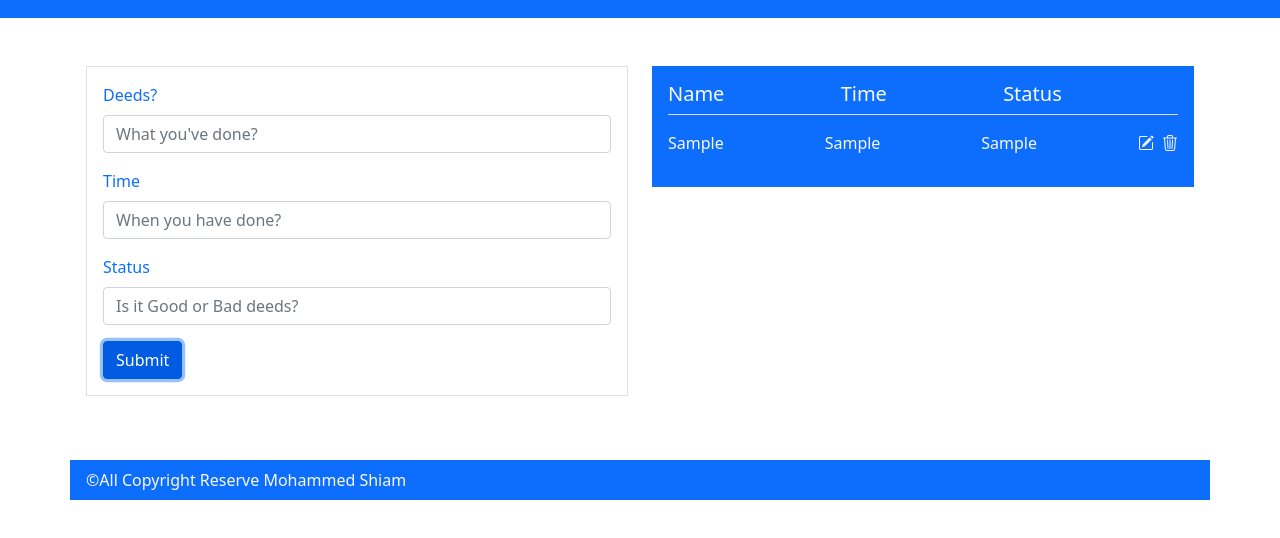
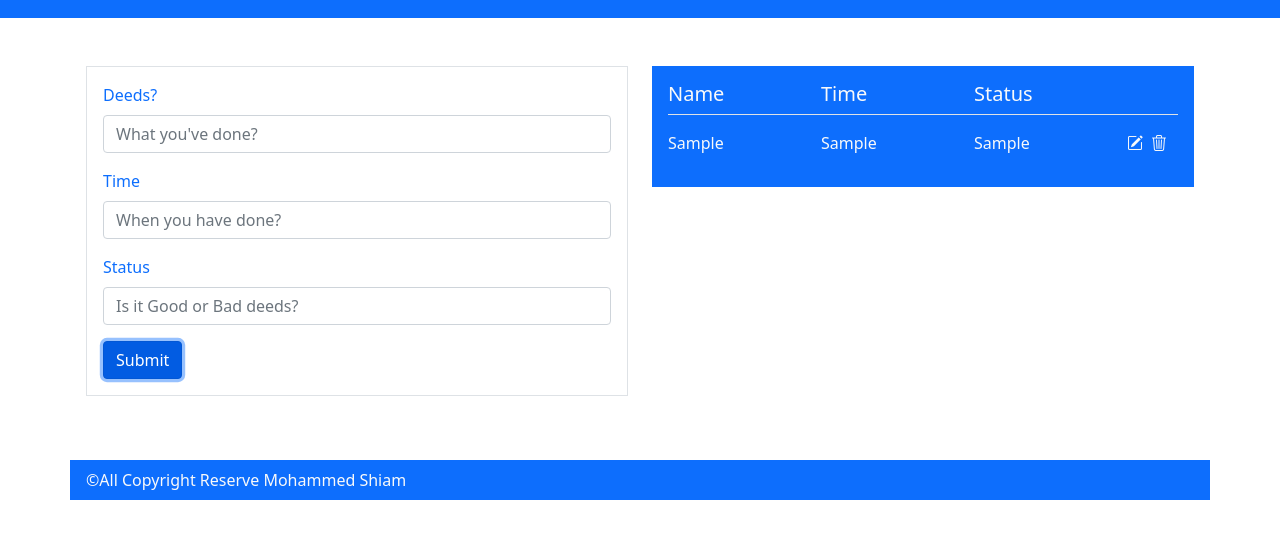
Before and after one commit to mohammedShiam/Deeds-List-Application, a plain HTML site: page index.html in a window 1280 px wide. Both pictures are taken after typing "Sample", "Sample", "Sample" into the empty fields and a click on the button "Submit". Shown: the part 70-608 px from the top of the page. Drawn offline with nearby package versions, Linux system fonts and the light colour scheme.

Commit message:
Fix Output layout

```diff
--- a/app.js
+++ b/app.js
@@ -32,8 +32,6 @@ class UI {
             }, 3000);
         } else {
 
-            // Display Block Deeds Section
-            this.output.classList.remove('d-none')
 
 
             // remove input value
@@ -99,11 +97,11 @@ class UI {
 
         const div = document.createElement('div')
         div.innerHTML =
-            `<div class="col-12 d-flex justify-content-between">
-            <p class="text-light">${deeds.name}</p>
-            <p class="text-light">${deeds.time}</p>
-            <p class="text-light">${deeds.status}</p>
-            <div class="d-flex">
+            `<div class="col-12 d-flex w-100">
+            <p class="text-light w-30">${deeds.name}</p>
+            <p class="text-light w-30">${deeds.time}</p>
+            <p class="text-light w-30">${deeds.status}</p>
+            <div class="d-flex w-10">
                 <p class="text-light curser-pointer mr-2" data-id="${deeds.id}">
                     <i class="bi bi-pencil-square btn-anim"></i>
                 </p>
@@ -130,9 +128,6 @@ window.addEventListener('DOMContentLoaded', function () {
 
     // New instance of ui
     const ui = new UI();
-    if (ui.deedsListArray.length > 0) {
-        ui.output.classList.remove('d-none')
-    }
 
     // Submit Deeds Input Listener
     ui.deedsInput.addEventListener('submit', function (event) {
--- a/index.html
+++ b/index.html
@@ -1,10 +1,12 @@
 <!DOCTYPE html>
 <html lang="en">
+
 <head>
   <meta charset="UTF-8" />
   <meta name="viewport" content="width=device-width, initial-scale=1.0" />
   <meta http-equiv="X-UA-Compatible" content="IE=7">
-  <meta name="description" content="This a high funtional deeds list application. Through this application you can temporary keep note your everyday deeds list.">
+  <meta name="description"
+    content="This a high funtional deeds list application. Through this application you can temporary keep note your everyday deeds list.">
   <meta name="keywords" content="Deeds Application, Booklist Application, Javascript Project, Mohammed Shiam, Shiam">
   <title>Deeds List Application | Mohammed Shiam</title>
   <!-- main style -->
@@ -13,6 +15,17 @@
   <!-- Css -->
   <link rel="stylesheet" href="https://stackpath.bootstrapcdn.com/bootstrap/5.0.0-alpha1/css/bootstrap.min.css"
     integrity="sha384-r4NyP46KrjDleawBgD5tp8Y7UzmLA05oM1iAEQ17CSuDqnUK2+k9luXQOfXJCJ4I" crossorigin="anonymous" />
+    <style>
+      .gap-2{
+        gap: 2rem;
+      }
+      .w-30{
+        width: 30%;
+      }
+      .w-10{
+        width: 10%;
+      }
+    </style>
   <!-- Bootstrap Icon -->
   <link rel="stylesheet" href="https://cdn.jsdelivr.net/npm/bootstrap-icons@1.9.1/font/bootstrap-icons.css" />
 
@@ -26,6 +39,7 @@
   <!-- Main Js File -->
   <script src="./app.js" defer></script>
 </head>
+
 <body>
   <header class="py-3 bg-primary">
     <h1 class="text-center text-capitalize text-light">
@@ -69,13 +83,13 @@
           </div>
         </div>
         <div class="col-md-6">
-          <div class="bg-primary d-none" id="left-section">
+          <div class="bg-primary" id="left-section">
             <div class="p-3" id="deeds-list">
-              <div class="col-12 d-flex justify-content-between border-bottom mb-3">
-                <h5 class="text-light">Name</h5>
-                <h5 class="text-light">Time</h5>
-                <h5 class="text-light">Status</h5>
-                <h5 class="text-light"></h5>
+              <div class="col-12 d-flex w-100 border-bottom mb-3">
+                <h5 class="text-light  w-30">Name</h5>
+                <h5 class="text-light  w-30">Time</h5>
+                <h5 class="text-light  w-30">Status</h5>
+                <h5 class="text-light  w-10"></h5>
               </div>
             </div>
           </div>
```
